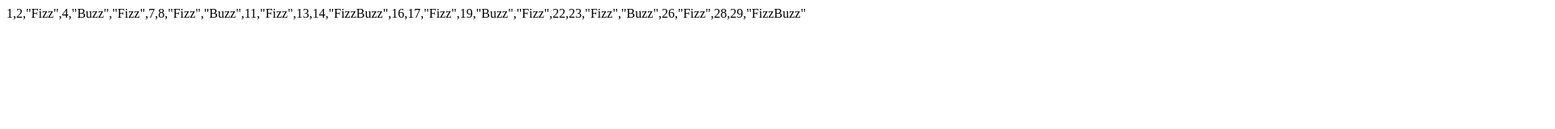
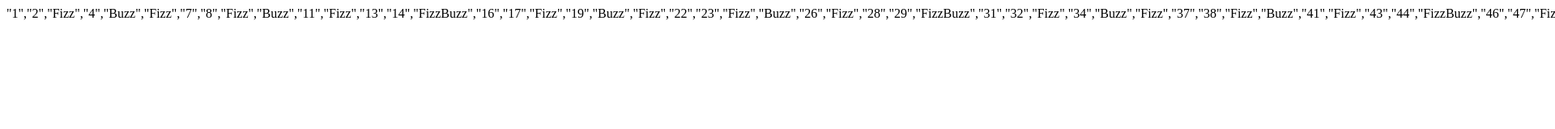
Before and after one commit to tien10/TuHocJS01, a plain HTML site: page index.html in a window 1280 px wide. Shown: the top 160 px of the page at 81% size, 1920 px wide, since content can reach past the window. Drawn offline with Linux system fonts and the light colour scheme.

Commit message:
FizzBuzz 2

```diff
--- a/index.html
+++ b/index.html
@@ -65,17 +65,17 @@
             for (i = 1; i <= n; i++) {
                 if ((i % 3 == 0) && (i % 5 == 0)) {
                     ans.push('"FizzBuzz"');
-                } else if(i % 3 == 0) {
+                } else if (i % 3 == 0) {
                     ans.push('"Fizz"');
-                } else if(i % 5 == 0) {
+                } else if (i % 5 == 0) {
                     ans.push('"Buzz"');
                 } else {
-                    ans.push("" + i);
+                    ans.push('"' + i.toString() + '"');
                 }
             }
             document.write(ans);
         };
-        fizzBuzz(30);
+        fizzBuzz(100);
     </script>
 </body>
 
```
